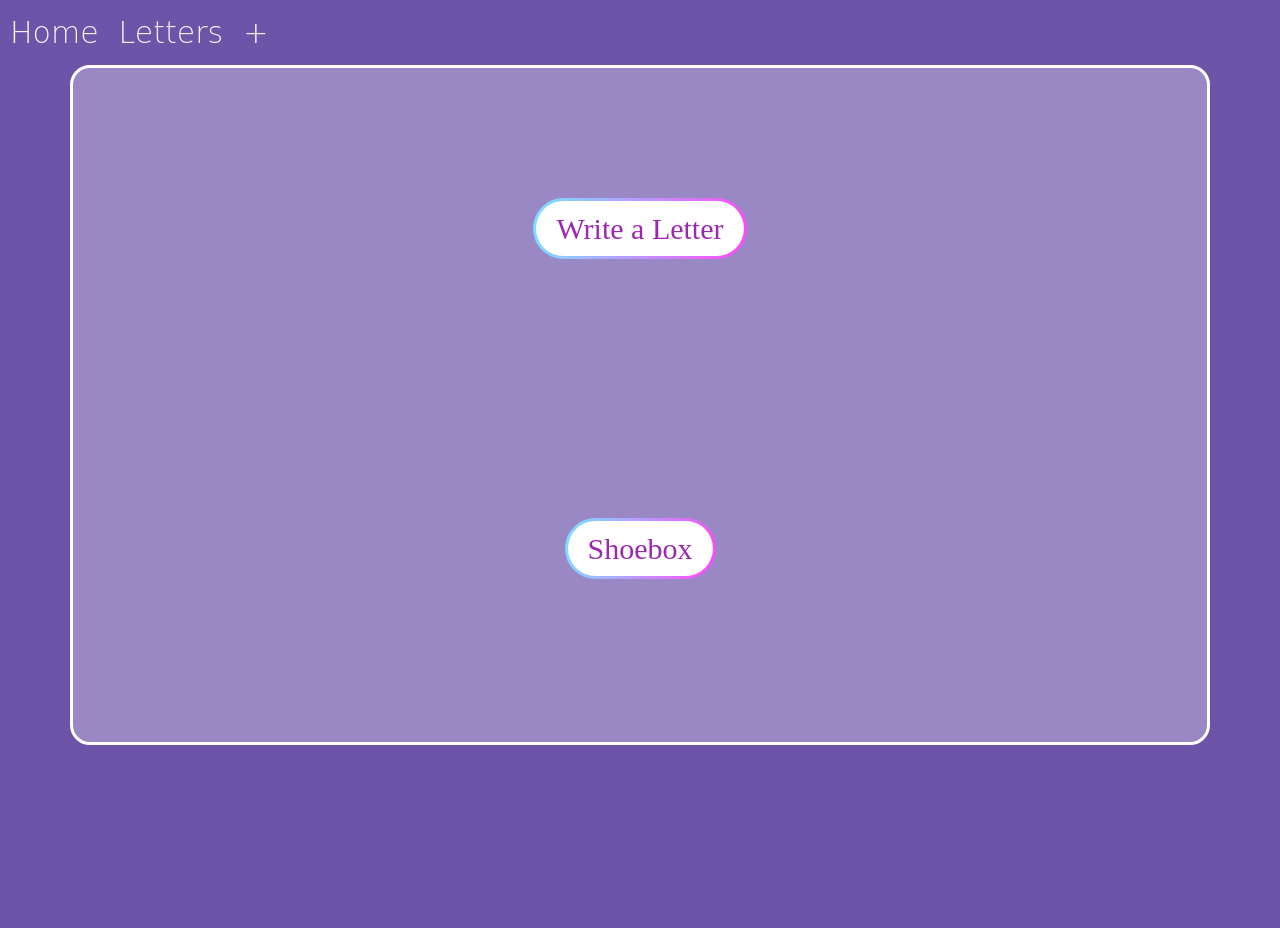
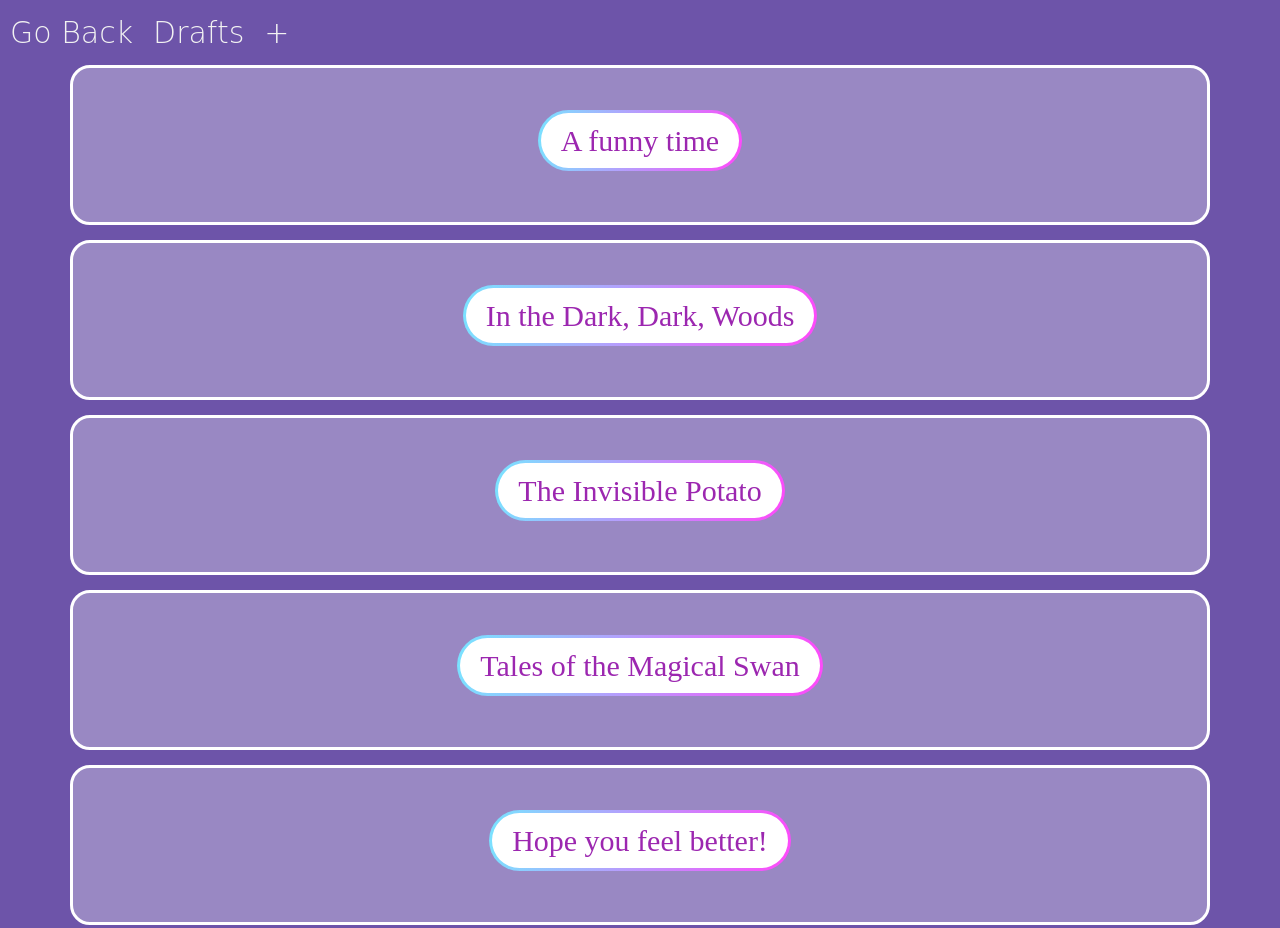
Before and after one commit to disarah/beyondthehorizon, a website: page letter.html in a window 1280 px wide. Before the commit the page ends 800 px from the top, so only its background shows below. Drawn offline with nearby package versions, Linux system fonts and the light colour scheme; a web font is replaced by a local one.

Commit message:
letter framework

```diff
--- a/welcome.html
+++ b/letter.html
@@ -109,7 +109,7 @@ body a.button:hover {
 }
 
 .container {
-  height: 85vh;
+  height: 20vh;
   position: relative;
   border: 3px solid white;
   border-radius: 20px;
@@ -120,7 +120,7 @@ body a.button:hover {
   display: flex;
   justify-content: center;
   align-items: center;
-  height: 40vh;
+  height: 18vh;
 }
 </style>
 </head>
@@ -129,22 +129,43 @@ body a.button:hover {
     <!-- NAVBAR -->
     </br>
     <div class="topnav" id="myTopnav">
-      <a href="index.html">Home</a>
-      <a href="letters.html">Letters</a>
+      <a href="welcome.html">Go Back</a>
+      <a href="letters.html">Drafts</a>
       <a href="write.html">+</a>
-      <a href="javascript:void(0);" class="icon" onclick="myFunction()">
-        <img src= "assets/img/logo.svg">
-    </a>
 </div>
 </br>
 <div class = "container">
 <div class="center" style = "text-decoration: none;">
-    <a href="login.html" class="button" style = "position:relative; padding: 2rem">Write a Letter</a>
-</div>
-<div class="center" style = "text-decoration: none;">
-    <a href="login.html" class="button" style = "position:relative; padding: 2rem">Shoebox</a>
+    <a href="#" class="button" style = "position:relative; padding: 2rem">A funny time</a>
 </div>
 </div>
+</br>
+<div class = "container">
+<div class="center" style = "text-decoration: none;">
+    <a href="#" class="button" style = "position:relative; padding: 2rem">In the Dark, Dark, Woods</a>
+</div>
+</div>
+</br>
+<div class = "container">
+<div class="center" style = "text-decoration: none;">
+    <a href="#" class="button" style = "position:relative; padding: 2rem">The Invisible Potato</a>
+</div>
+</div>
+</br>
+<div class = "container">
+<div class="center" style = "text-decoration: none;">
+    <a href="#" class="button" style = "position:relative; padding: 2rem">Tales of the Magical Swan</a>
+</div>
+</div>
+</br>
+<div class = "container">
+<div class="center" style = "text-decoration: none;">
+    <a href="#" class="button" style = "position:relative; padding: 2rem">Hope you feel better!</a>
+</div>
+</div>
+</br>
+<footer>
+</footer>
 <script>
     function myFunction() {
       var x = document.getElementById("myTopnav");
```
